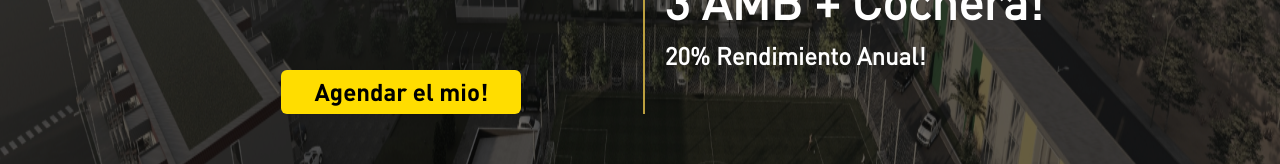
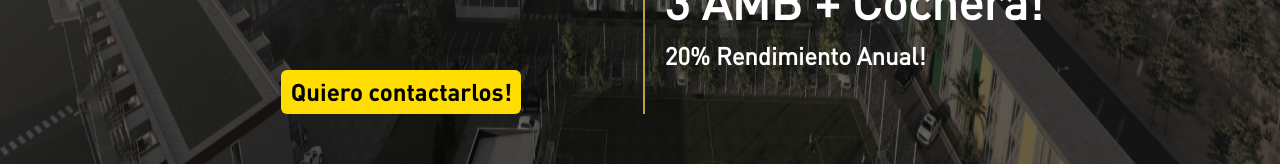
Before and after one commit to Cocahuana/eco-hotel, a React (Create React App) app: page / in a window 1280 px wide. Shown: the part 524-688 px from the top of the page. Built offline with nearby package versions, Linux system fonts and the light colour scheme.

Commit message:
Fix: whatsappLink update to client's number

```diff
--- a/src/Pages/Home/components/HeroLanding/HeroLanding.jsx
+++ b/src/Pages/Home/components/HeroLanding/HeroLanding.jsx
@@ -36,6 +36,9 @@ const goodParallax = (
 		</Box>
 	</Parallax>
 );
+
+const whatsappLink =
+	"https://api.whatsapp.com/send?phone=5491150481966&text=Contacto:%20Eco%20Hotel%20Pragma";
 
 function HeroLanding(props) {
 	const theme = useContext(themeContext);
@@ -109,8 +112,12 @@ function HeroLanding(props) {
 								fontWeight='bold'
 								fontFamily={theme.ff.bold}
 								fontSize='1.5rem'
+								as='a'
+								href={whatsappLink}
+								target='_blank'
+								rel='noopener noreferrer'
 							>
-								Agendar el mio!
+								Quiero contactarlos!
 							</Button>
 						</Flex>
 						<Flex
```
